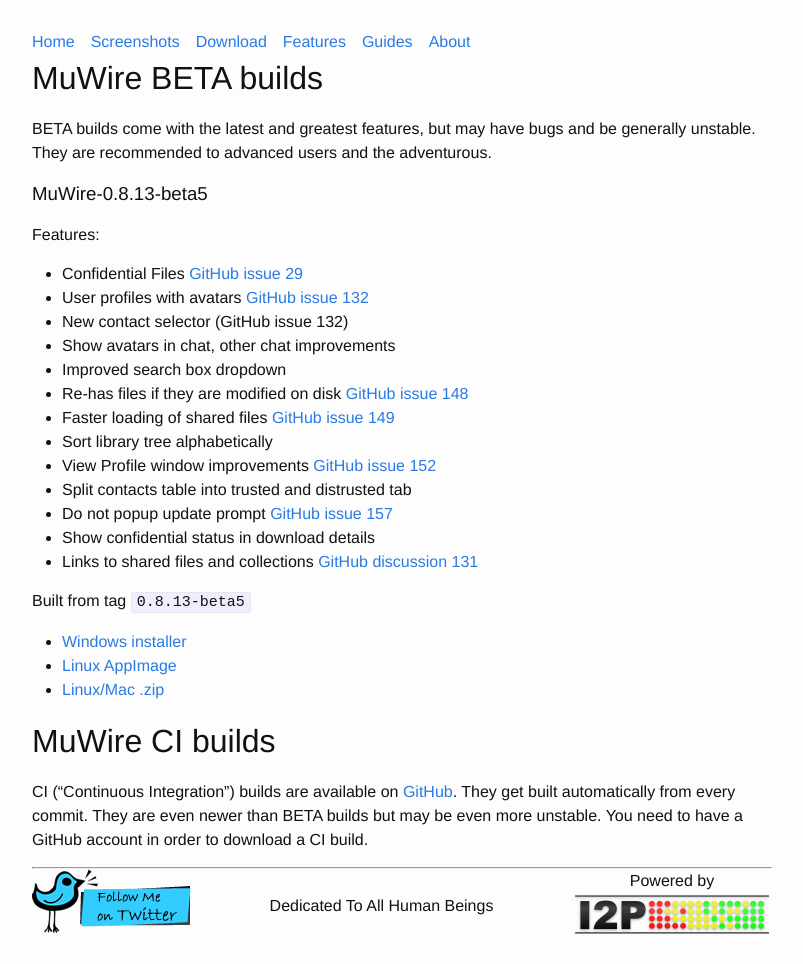
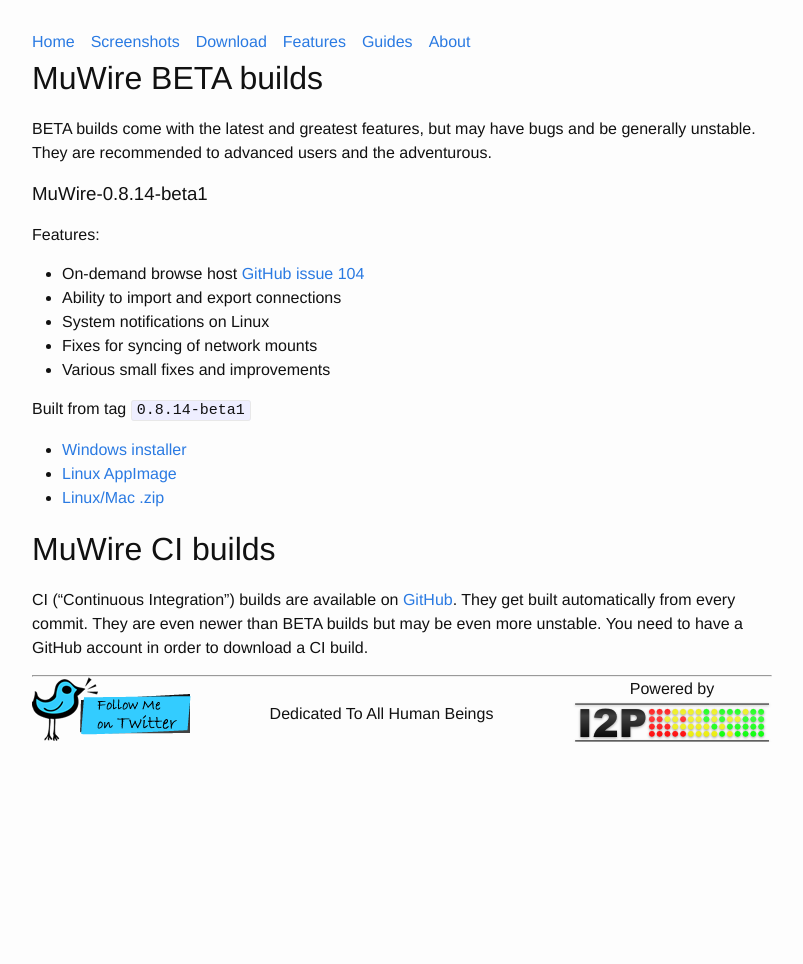
Before and after one commit to zlatinb/muwire-dot-com, a Jekyll site: the page built from beta.markdown, in a window 1280 px wide. Shown: the whole page, without its empty margins (238-1041 px from the left). Built offline with Jekyll 4.4.1, drawn with Linux system fonts in a browser that asks for light colours; our own code applies the rules of GitHub Pages for plain Markdown files; after the commit the page ends 900 px from its top, so only the background shows below that.

```diff
--- a/_includes/platforms.html
+++ b/_includes/platforms.html
@@ -15,5 +15,5 @@
     <br/><br/>
     GPG Key Fingerprint 471B 9FD4 5517 A5ED 101F C57D A728 3207 2D52 5E41<br/>
     </div>
-    <!-- <a class="get-beta" href="https://muwire.com/beta.html">Get MuWire BETA</a> -->
+    <a class="get-beta" href="https://muwire.com/beta.html">Get MuWire BETA</a>
 </center>
--- a/_layouts/wikipage.html
+++ b/_layouts/wikipage.html
@@ -57,7 +57,7 @@ div.wikiheaders {
 			      <a class="dropbtn" href="#">Download</a>
 			      <div class="dropdown-content">
 				      <a href="/index-nojs.html">All Platforms</a>
-				      <!-- <a href="/beta.html">BETA</a> -->
+				      <a href="/beta.html">BETA</a>
                       <a href="/seedbox.html">Seedbox</a>
 			      </div>
 		      </div>
--- a/beta.markdown
+++ b/beta.markdown
@@ -7,28 +7,20 @@ permalink: /beta.html
 
 BETA builds come with the latest and greatest features, but may have bugs and be generally unstable.  They are recommended to advanced users and the adventurous.
 
-### MuWire-0.8.13-beta5
+### MuWire-0.8.14-beta1
 
 Features:
-* Confidential Files [GitHub issue 29](https://github.com/zlatinb/muwire/issues/29)
-* User profiles with avatars [GitHub issue 132](https://github.com/zlatinb/muwire/issues/132)
-* New contact selector (GitHub issue 132)
-* Show avatars in chat, other chat improvements
-* Improved search box dropdown
-* Re-has files if they are modified on disk [GitHub issue 148](https://github.com/zlatinb/muwire/issues/148)
-* Faster loading of shared files [GitHub issue 149](https://github.com/zlatinb/muwire/issues/149)
-* Sort library tree alphabetically
-* View Profile window improvements [GitHub issue 152](https://github.com/zlatinb/muwire/issues/152)
-* Split contacts table into trusted and distrusted tab
-* Do not popup update prompt [GitHub issue 157](https://github.com/zlatinb/muwire/issues/157)
-* Show confidential status in download details
-* Links to shared files and collections [GitHub discussion 131](https://github.com/zlatinb/muwire/discussions/131)
+* On-demand browse host [GitHub issue 104](https://github.com/zlatinb/muwire/issues/104)
+* Ability to import and export connections
+* System notifications on Linux
+* Fixes for syncing of network mounts
+* Various small fixes and improvements
 
-Built from tag `0.8.13-beta5`
+Built from tag `0.8.14-beta1`
 
-* [Windows installer](https://muwire.com/downloads/MuWire-0.8.13-beta5.exe)
-* [Linux AppImage](https://muwire.com/downloads/MuWire-0.8.13-beta5.AppImage)
-* [Linux/Mac .zip](https://muwire.com/downloads/MuWire-0.8.13-beta5.zip)
+* [Windows installer](https://muwire.com/downloads/MuWire-0.8.14-beta1.exe)
+* [Linux AppImage](https://muwire.com/downloads/MuWire-0.8.14-beta1.AppImage)
+* [Linux/Mac .zip](https://muwire.com/downloads/MuWire-0.8.14-beta1.zip)
 
 # MuWire CI builds
 
--- a/index.markdown
+++ b/index.markdown
@@ -14,7 +14,7 @@ permalink: /
 <script language="JavaScript">
 
 const VERSION="0.8.13"
-const beta=false
+const beta=true
 
 <!--
 // This script sets OSName variable as follows:
```
